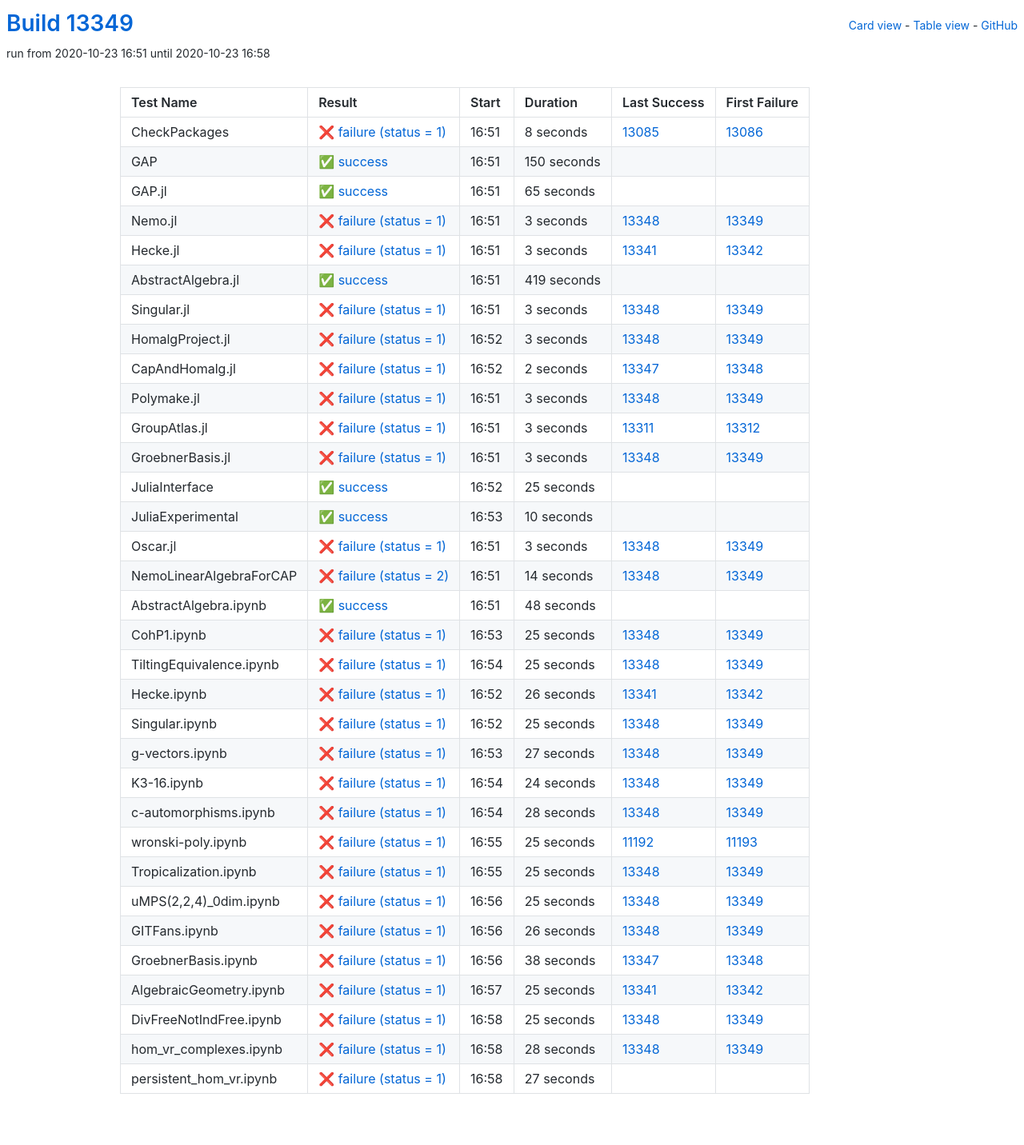
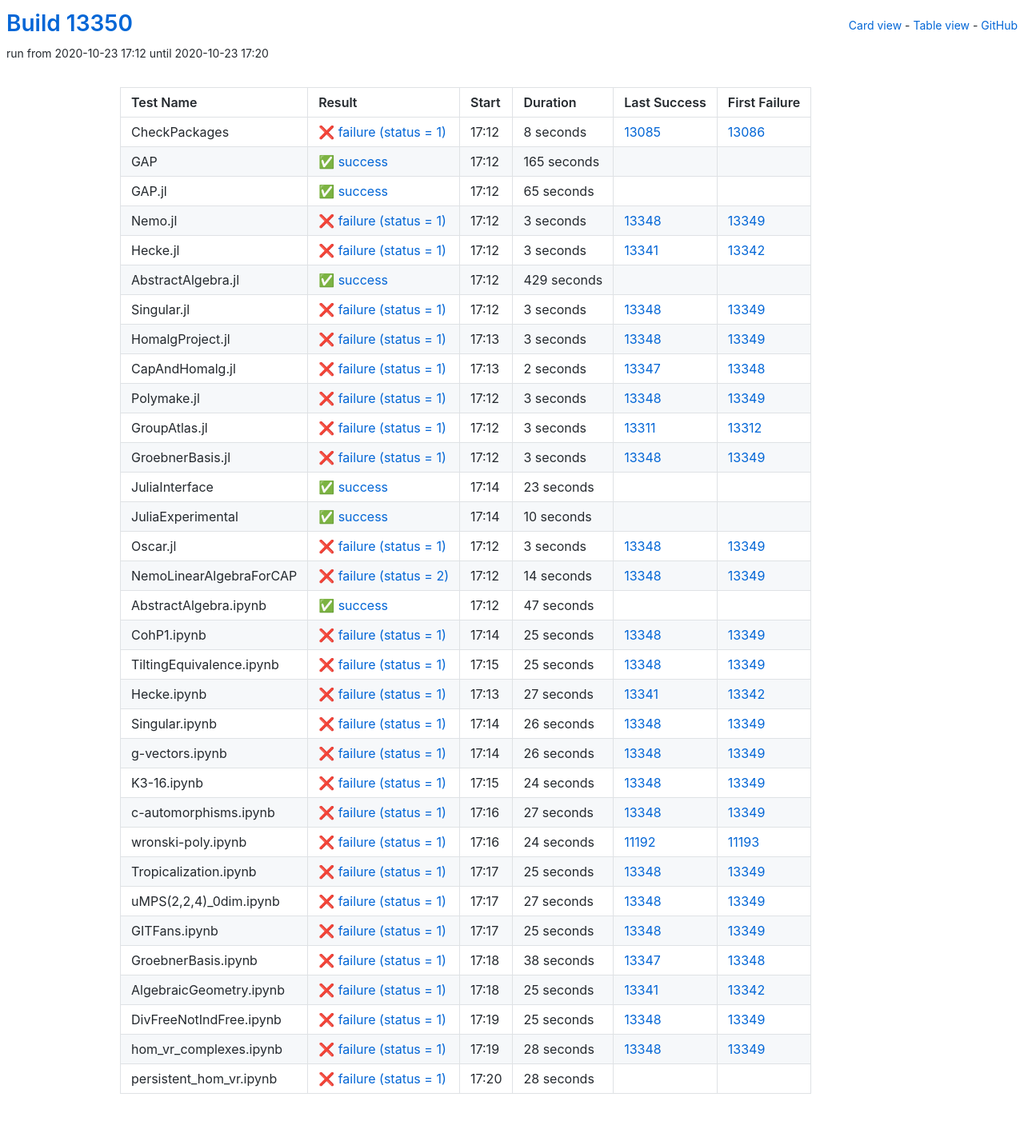
Before and after one commit to oscar-system/oscar-ci-status, a Jekyll site: the page built from table.html, in a window 1280 px wide. Shown: the whole page at 80% size. Built offline with Jekyll 4.4.1, drawn with Linux system fonts in a browser that asks for light colours.

Commit message:
Build #13350

```diff
--- a/_data/ci.yml
+++ b/_data/ci.yml
@@ -1,6 +1,6 @@
 ---
-build: 13349
-build_url: https://oscarci.mathematik.uni-kl.de/job/oscar/13349/
+build: 13350
+build_url: https://oscarci.mathematik.uni-kl.de/job/oscar/13350/
 job: oscar
 organization: oscar-system
 repo: oscar-ci-status
@@ -8,8 +8,8 @@
 tests:
 - name: CheckPackages
   id: checkpackages
-  log: https://oscarci.mathematik.uni-kl.de/job/oscar/13349/artifact/logs/build-13349/CheckPackages.log
-  start: 2020-10-23 16:51
+  log: https://oscarci.mathematik.uni-kl.de/job/oscar/13350/artifact/logs/build-13350/CheckPackages.log
+  start: 2020-10-23 17:12
   success: false
   exitcode: 1
   status: failure
@@ -20,20 +20,20 @@
   first_failure_url: https://oscarci.mathematik.uni-kl.de/job/oscar/13086/
 - name: GAP
   id: gap
-  log: https://oscarci.mathematik.uni-kl.de/job/oscar/13349/artifact/logs/build-13349/GAP.log
-  start: 2020-10-23 16:51
+  log: https://oscarci.mathematik.uni-kl.de/job/oscar/13350/artifact/logs/build-13350/GAP.log
+  start: 2020-10-23 17:12
   success: true
   exitcode: 0
   status: success
-  duration: 150
+  duration: 165
   last_success: false
   last_success_url:
   first_failure: false
   first_failure_url:
 - name: GAP.jl
   id: gap-jl
-  log: https://oscarci.mathematik.uni-kl.de/job/oscar/13349/artifact/logs/build-13349/GAP.jl.log
-  start: 2020-10-23 16:51
+  log: https://oscarci.mathematik.uni-kl.de/job/oscar/13350/artifact/logs/build-13350/GAP.jl.log
+  start: 2020-10-23 17:12
   success: true
   exitcode: 0
   status: success
@@ -44,8 +44,8 @@
   first_failure_url:
 - name: Nemo.jl
   id: nemo-jl
-  log: https://oscarci.mathematik.uni-kl.de/job/oscar/13349/artifact/logs/build-13349/Nemo.jl.log
-  start: 2020-10-23 16:51
+  log: https://oscarci.mathematik.uni-kl.de/job/oscar/13350/artifact/logs/build-13350/Nemo.jl.log
+  start: 2020-10-23 17:12
   success: false
   exitcode: 1
   status: failure
@@ -56,8 +56,8 @@
   first_failure_url: https://oscarci.mathematik.uni-kl.de/job/oscar/13349/
 - name: Hecke.jl
   id: hecke-jl
-  log: https://oscarci.mathematik.uni-kl.de/job/oscar/13349/artifact/logs/build-13349/Hecke.jl.log
-  start: 2020-10-23 16:51
+  log: https://oscarci.mathematik.uni-kl.de/job/oscar/13350/artifact/logs/build-13350/Hecke.jl.log
+  start: 2020-10-23 17:12
   success: false
   exitcode: 1
   status: failure
@@ -68,20 +68,20 @@
   first_failure_url: https://oscarci.mathematik.uni-kl.de/job/oscar/13342/
 - name: AbstractAlgebra.jl
   id: abstractalgebra-jl
-  log: https://oscarci.mathematik.uni-kl.de/job/oscar/13349/artifact/logs/build-13349/AbstractAlgebra.jl.log
-  start: 2020-10-23 16:51
+  log: https://oscarci.mathematik.uni-kl.de/job/oscar/13350/artifact/logs/build-13350/AbstractAlgebra.jl.log
+  start: 2020-10-23 17:12
   success: true
   exitcode: 0
   status: success
-  duration: 419
+  duration: 429
   last_success: false
   last_success_url:
   first_failure: false
   first_failure_url:
 - name: Singular.jl
   id: singular-jl
-  log: https://oscarci.mathematik.uni-kl.de/job/oscar/13349/artifact/logs/build-13349/Singular.jl.log
-  start: 2020-10-23 16:51
+  log: https://oscarci.mathematik.uni-kl.de/job/oscar/13350/artifact/logs/build-13350/Singular.jl.log
+  start: 2020-10-23 17:12
   success: false
   exitcode: 1
   status: failure
@@ -92,8 +92,8 @@
   first_failure_url: https://oscarci.mathematik.uni-kl.de/job/oscar/13349/
 - name: HomalgProject.jl
   id: homalgproject-jl
-  log: https://oscarci.mathematik.uni-kl.de/job/oscar/13349/artifact/logs/build-13349/HomalgProject.jl.log
-  start: 2020-10-23 16:52
+  log: https://oscarci.mathematik.uni-kl.de/job/oscar/13350/artifact/logs/build-13350/HomalgProject.jl.log
+  start: 2020-10-23 17:13
   success: false
   exitcode: 1
   status: failure
@@ -104,8 +104,8 @@
   first_failure_url: https://oscarci.mathematik.uni-kl.de/job/oscar/13349/
 - name: CapAndHomalg.jl
   id: capandhomalg-jl
-  log: https://oscarci.mathematik.uni-kl.de/job/oscar/13349/artifact/logs/build-13349/CapAndHomalg.jl.log
-  start: 2020-10-23 16:52
+  log: https://oscarci.mathematik.uni-kl.de/job/oscar/13350/artifact/logs/build-13350/CapAndHomalg.jl.log
+  start: 2020-10-23 17:13
   success: false
   exitcode: 1
   status: failure
@@ -116,8 +116,8 @@
   first_failure_url: https://oscarci.mathematik.uni-kl.de/job/oscar/13348/
 - name: Polymake.jl
   id: polymake-jl
-  log: https://oscarci.mathematik.uni-kl.de/job/oscar/13349/artifact/logs/build-13349/Polymake.jl.log
-  start: 2020-10-23 16:51
+  log: https://oscarci.mathematik.uni-kl.de/job/oscar/13350/artifact/logs/build-13350/Polymake.jl.log
+  start: 2020-10-23 17:12
   success: false
   exitcode: 1
   status: failure
@@ -128,8 +128,8 @@
   first_failure_url: https://oscarci.mathematik.uni-kl.de/job/oscar/13349/
 - name: GroupAtlas.jl
   id: groupatlas-jl
-  log: https://oscarci.mathematik.uni-kl.de/job/oscar/13349/artifact/logs/build-13349/GroupAtlas.jl.log
-  start: 2020-10-23 16:51
+  log: https://oscarci.mathematik.uni-kl.de/job/oscar/13350/artifact/logs/build-13350/GroupAtlas.jl.log
+  start: 2020-10-23 17:12
   success: false
   exitcode: 1
   status: failure
@@ -140,8 +140,8 @@
   first_failure_url: https://oscarci.mathematik.uni-kl.de/job/oscar/13312/
 - name: GroebnerBasis.jl
   id: groebnerbasis-jl
-  log: https://oscarci.mathematik.uni-kl.de/job/oscar/13349/artifact/logs/build-13349/GroebnerBasis.jl.log
-  start: 2020-10-23 16:51
+  log: https://oscarci.mathematik.uni-kl.de/job/oscar/13350/artifact/logs/build-13350/GroebnerBasis.jl.log
+  start: 2020-10-23 17:12
   success: false
   exitcode: 1
   status: failure
@@ -152,20 +152,20 @@
   first_failure_url: https://oscarci.mathematik.uni-kl.de/job/oscar/13349/
 - name: JuliaInterface
   id: juliainterface
-  log: https://oscarci.mathematik.uni-kl.de/job/oscar/13349/artifact/logs/build-13349/JuliaInterface.log
-  start: 2020-10-23 16:52
+  log: https://oscarci.mathematik.uni-kl.de/job/oscar/13350/artifact/logs/build-13350/JuliaInterface.log
+  start: 2020-10-23 17:14
   success: true
   exitcode: 0
   status: success
-  duration: 25
+  duration: 23
   last_success: false
   last_success_url:
   first_failure: false
   first_failure_url:
 - name: JuliaExperimental
   id: juliaexperimental
-  log: https://oscarci.mathematik.uni-kl.de/job/oscar/13349/artifact/logs/build-13349/JuliaExperimental.log
-  start: 2020-10-23 16:53
+  log: https://oscarci.mathematik.uni-kl.de/job/oscar/13350/artifact/logs/build-13350/JuliaExperimental.log
+  start: 2020-10-23 17:14
   success: true
   exitcode: 0
   status: success
@@ -176,8 +176,8 @@
   first_failure_url:
 - name: Oscar.jl
   id: oscar-jl
-  log: https://oscarci.mathematik.uni-kl.de/job/oscar/13349/artifact/logs/build-13349/Oscar.jl.log
-  start: 2020-10-23 16:51
+  log: https://oscarci.mathematik.uni-kl.de/job/oscar/13350/artifact/logs/build-13350/Oscar.jl.log
+  start: 2020-10-23 17:12
   success: false
   exitcode: 1
   status: failure
@@ -188,8 +188,8 @@
   first_failure_url: https://oscarci.mathematik.uni-kl.de/job/oscar/13349/
 - name: NemoLinearAlgebraForCAP
   id: nemolinearalgebraforcap
-  log: https://oscarci.mathematik.uni-kl.de/job/oscar/13349/artifact/logs/build-13349/NemoLinearAlgebraForCAP.log
-  start: 2020-10-23 16:51
+  log: https://oscarci.mathematik.uni-kl.de/job/oscar/13350/artifact/logs/build-13350/NemoLinearAlgebraForCAP.log
+  start: 2020-10-23 17:12
   success: false
   exitcode: 2
   status: failure
@@ -200,20 +200,20 @@
   first_failure_url: https://oscarci.mathematik.uni-kl.de/job/oscar/13349/
 - name: AbstractAlgebra.ipynb
   id: abstractalgebra-ipynb
-  log: https://oscarci.mathematik.uni-kl.de/job/oscar/13349/artifact/logs/build-13349/AbstractAlgebra.ipynb.log
-  start: 2020-10-23 16:51
+  log: https://oscarci.mathematik.uni-kl.de/job/oscar/13350/artifact/logs/build-13350/AbstractAlgebra.ipynb.log
+  start: 2020-10-23 17:12
   success: true
   exitcode: 0
   status: success
-  duration: 48
+  duration: 47
   last_success: false
   last_success_url:
   first_failure: false
   first_failure_url:
 - name: CohP1.ipynb
   id: cohp1-ipynb
-  log: https://oscarci.mathematik.uni-kl.de/job/oscar/13349/artifact/logs/build-13349/CohP1.ipynb.log
-  start: 2020-10-23 16:53
+  log: https://oscarci.mathematik.uni-kl.de/job/oscar/13350/artifact/logs/build-13350/CohP1.ipynb.log
+  start: 2020-10-23 17:14
   success: false
   exitcode: 1
   status: failure
@@ -224,8 +224,8 @@
   first_failure_url: https://oscarci.mathematik.uni-kl.de/job/oscar/13349/
 - name: TiltingEquivalence.ipynb
   id: tiltingequivalence-ipynb
-  log: https://oscarci.mathematik.uni-kl.de/job/oscar/13349/artifact/logs/build-13349/TiltingEquivalence.ipynb.log
-  start: 2020-10-23 16:54
+  log: https://oscarci.mathematik.uni-kl.de/job/oscar/13350/artifact/logs/build-13350/TiltingEquivalence.ipynb.log
+  start: 2020-10-23 17:15
   success: false
   exitcode: 1
   status: failure
@@ -236,44 +236,44 @@
   first_failure_url: https://oscarci.mathematik.uni-kl.de/job/oscar/13349/
 - name: Hecke.ipynb
   id: hecke-ipynb
-  log: https://oscarci.mathematik.uni-kl.de/job/oscar/13349/artifact/logs/build-13349/Hecke.ipynb.log
-  start: 2020-10-23 16:52
+  log: https://oscarci.mathematik.uni-kl.de/job/oscar/13350/artifact/logs/build-13350/Hecke.ipynb.log
+  start: 2020-10-23 17:13
   success: false
   exitcode: 1
   status: failure
-  duration: 26
+  duration: 27
   last_success: 13341
   last_success_url: https://oscarci.mathematik.uni-kl.de/job/oscar/13341/
   first_failure: 13342
   first_failure_url: https://oscarci.mathematik.uni-kl.de/job/oscar/13342/
 - name: Singular.ipynb
   id: singular-ipynb
-  log: https://oscarci.mathematik.uni-kl.de/job/oscar/13349/artifact/logs/build-13349/Singular.ipynb.log
-  start: 2020-10-23 16:52
+  log: https://oscarci.mathematik.uni-kl.de/job/oscar/13350/artifact/logs/build-13350/Singular.ipynb.log
+  start: 2020-10-23 17:14
   success: false
   exitcode: 1
   status: failure
-  duration: 25
+  duration: 26
   last_success: 13348
   last_success_url: https://oscarci.mathematik.uni-kl.de/job/oscar/13348/
   first_failure: 13349
   first_failure_url: https://oscarci.mathematik.uni-kl.de/job/oscar/13349/
 - name: g-vectors.ipynb
   id: g-vectors-ipynb
-  log: https://oscarci.mathematik.uni-kl.de/job/oscar/13349/artifact/logs/build-13349/g-vectors.ipynb.log
-  start: 2020-10-23 16:53
+  log: https://oscarci.mathematik.uni-kl.de/job/oscar/13350/artifact/logs/build-13350/g-vectors.ipynb.log
+  start: 2020-10-23 17:14
   success: false
   exitcode: 1
   status: failure
-  duration: 27
+  duration: 26
   last_success: 13348
   last_success_url: https://oscarci.mathematik.uni-kl.de/job/oscar/13348/
   first_failure: 13349
   first_failure_url: https://oscarci.mathematik.uni-kl.de/job/oscar/13349/
 - name: K3-16.ipynb
   id: k3-16-ipynb
-  log: https://oscarci.mathematik.uni-kl.de/job/oscar/13349/artifact/logs/build-13349/K3-16.ipynb.log
-  start: 2020-10-23 16:54
+  log: https://oscarci.mathematik.uni-kl.de/job/oscar/13350/artifact/logs/build-13350/K3-16.ipynb.log
+  start: 2020-10-23 17:15
   success: false
   exitcode: 1
   status: failure
@@ -284,32 +284,32 @@
   first_failure_url: https://oscarci.mathematik.uni-kl.de/job/oscar/13349/
 - name: c-automorphisms.ipynb
   id: c-automorphisms-ipynb
-  log: https://oscarci.mathematik.uni-kl.de/job/oscar/13349/artifact/logs/build-13349/c-automorphisms.ipynb.log
-  start: 2020-10-23 16:54
+  log: https://oscarci.mathematik.uni-kl.de/job/oscar/13350/artifact/logs/build-13350/c-automorphisms.ipynb.log
+  start: 2020-10-23 17:16
   success: false
   exitcode: 1
   status: failure
-  duration: 28
+  duration: 27
   last_success: 13348
   last_success_url: https://oscarci.mathematik.uni-kl.de/job/oscar/13348/
   first_failure: 13349
   first_failure_url: https://oscarci.mathematik.uni-kl.de/job/oscar/13349/
 - name: wronski-poly.ipynb
   id: wronski-poly-ipynb
-  log: https://oscarci.mathematik.uni-kl.de/job/oscar/13349/artifact/logs/build-13349/wronski-poly.ipynb.log
-  start: 2020-10-23 16:55
+  log: https://oscarci.mathematik.uni-kl.de/job/oscar/13350/artifact/logs/build-13350/wronski-poly.ipynb.log
+  start: 2020-10-23 17:16
   success: false
   exitcode: 1
   status: failure
-  duration: 25
+  duration: 24
   last_success: 11192
   last_success_url: https://oscarci.mathematik.uni-kl.de/job/oscar/11192/
   first_failure: 11193
   first_failure_url: https://oscarci.mathematik.uni-kl.de/job/oscar/11193/
 - name: Tropicalization.ipynb
   id: tropicalization-ipynb
-  log: https://oscarci.mathematik.uni-kl.de/job/oscar/13349/artifact/logs/build-13349/Tropicalization.ipynb.log
-  start: 2020-10-23 16:55
+  log: https://oscarci.mathematik.uni-kl.de/job/oscar/13350/artifact/logs/build-13350/Tropicalization.ipynb.log
+  start: 2020-10-23 17:17
   success: false
   exitcode: 1
   status: failure
@@ -320,8 +320,20 @@
   first_failure_url: https://oscarci.mathematik.uni-kl.de/job/oscar/13349/
 - name: uMPS(2,2,4)_0dim.ipynb
   id: umps-2-2-4-0dim-ipynb
-  log: https://oscarci.mathematik.uni-kl.de/job/oscar/13349/artifact/logs/build-13349/uMPS-2-2-4-_0dim.ipynb.log
-  start: 2020-10-23 16:56
+  log: https://oscarci.mathematik.uni-kl.de/job/oscar/13350/artifact/logs/build-13350/uMPS-2-2-4-_0dim.ipynb.log
+  start: 2020-10-23 17:17
+  success: false
+  exitcode: 1
+  status: failure
+  duration: 27
+  last_success: 13348
+  last_success_url: https://oscarci.mathematik.uni-kl.de/job/oscar/13348/
+  first_failure: 13349
+  first_failure_url: https://oscarci.mathematik.uni-kl.de/job/oscar/13349/
+- name: GITFans.ipynb
+  id: gitfans-ipynb
+  log: https://oscarci.mathematik.uni-kl.de/job/oscar/13350/artifact/logs/build-13350/GITFans.ipynb.log
+  start: 2020-10-23 17:17
   success: false
   exitcode: 1
   status: failure
@@ -330,22 +342,10 @@
   last_success_url: https://oscarci.mathematik.uni-kl.de/job/oscar/13348/
   first_failure: 13349
   first_failure_url: https://oscarci.mathematik.uni-kl.de/job/oscar/13349/
-- name: GITFans.ipynb
-  id: gitfans-ipynb
-  log: https://oscarci.mathematik.uni-kl.de/job/oscar/13349/artifact/logs/build-13349/GITFans.ipynb.log
-  start: 2020-10-23 16:56
-  success: false
-  exitcode: 1
-  status: failure
-  duration: 26
-  last_success: 13348
-  last_success_url: https://oscarci.mathematik.uni-kl.de/job/oscar/13348/
-  first_failure: 13349
-  first_failure_url: https://oscarci.mathematik.uni-kl.de/job/oscar/13349/
 - name: GroebnerBasis.ipynb
   id: groebnerbasis-ipynb
-  log: https://oscarci.mathematik.uni-kl.de/job/oscar/13349/artifact/logs/build-13349/GroebnerBasis.ipynb.log
-  start: 2020-10-23 16:56
+  log: https://oscarci.mathematik.uni-kl.de/job/oscar/13350/artifact/logs/build-13350/GroebnerBasis.ipynb.log
+  start: 2020-10-23 17:18
   success: false
   exitcode: 1
   status: failure
@@ -356,8 +356,8 @@
   first_failure_url: https://oscarci.mathematik.uni-kl.de/job/oscar/13348/
 - name: AlgebraicGeometry.ipynb
   id: algebraicgeometry-ipynb
-  log: https://oscarci.mathematik.uni-kl.de/job/oscar/13349/artifact/logs/build-13349/AlgebraicGeometry.ipynb.log
-  start: 2020-10-23 16:57
+  log: https://oscarci.mathematik.uni-kl.de/job/oscar/13350/artifact/logs/build-13350/AlgebraicGeometry.ipynb.log
+  start: 2020-10-23 17:18
   success: false
   exitcode: 1
   status: failure
@@ -368,8 +368,8 @@
   first_failure_url: https://oscarci.mathematik.uni-kl.de/job/oscar/13342/
 - name: DivFreeNotIndFree.ipynb
   id: divfreenotindfree-ipynb
-  log: https://oscarci.mathematik.uni-kl.de/job/oscar/13349/artifact/logs/build-13349/DivFreeNotIndFree.ipynb.log
-  start: 2020-10-23 16:58
+  log: https://oscarci.mathematik.uni-kl.de/job/oscar/13350/artifact/logs/build-13350/DivFreeNotIndFree.ipynb.log
+  start: 2020-10-23 17:19
   success: false
   exitcode: 1
   status: failure
@@ -380,8 +380,8 @@
   first_failure_url: https://oscarci.mathematik.uni-kl.de/job/oscar/13349/
 - name: hom_vr_complexes.ipynb
   id: hom-vr-complexes-ipynb
-  log: https://oscarci.mathematik.uni-kl.de/job/oscar/13349/artifact/logs/build-13349/hom_vr_complexes.ipynb.log
-  start: 2020-10-23 16:58
+  log: https://oscarci.mathematik.uni-kl.de/job/oscar/13350/artifact/logs/build-13350/hom_vr_complexes.ipynb.log
+  start: 2020-10-23 17:19
   success: false
   exitcode: 1
   status: failure
@@ -392,12 +392,12 @@
   first_failure_url: https://oscarci.mathematik.uni-kl.de/job/oscar/13349/
 - name: persistent_hom_vr.ipynb
   id: persistent-hom-vr-ipynb
-  log: https://oscarci.mathematik.uni-kl.de/job/oscar/13349/artifact/logs/build-13349/persistent_hom_vr.ipynb.log
-  start: 2020-10-23 16:58
+  log: https://oscarci.mathematik.uni-kl.de/job/oscar/13350/artifact/logs/build-13350/persistent_hom_vr.ipynb.log
+  start: 2020-10-23 17:20
   success: false
   exitcode: 1
   status: failure
-  duration: 27
+  duration: 28
   last_success: false
   last_success_url:
   first_failure: false
```
Also changed, not shown: README.md.
